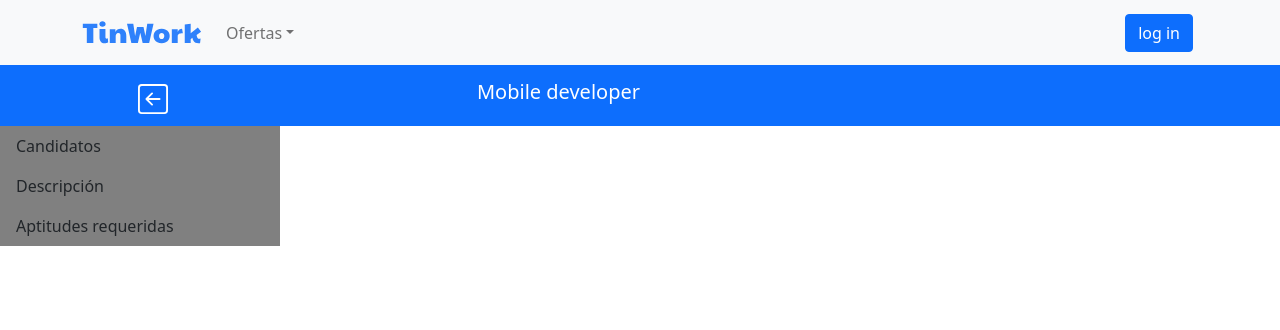
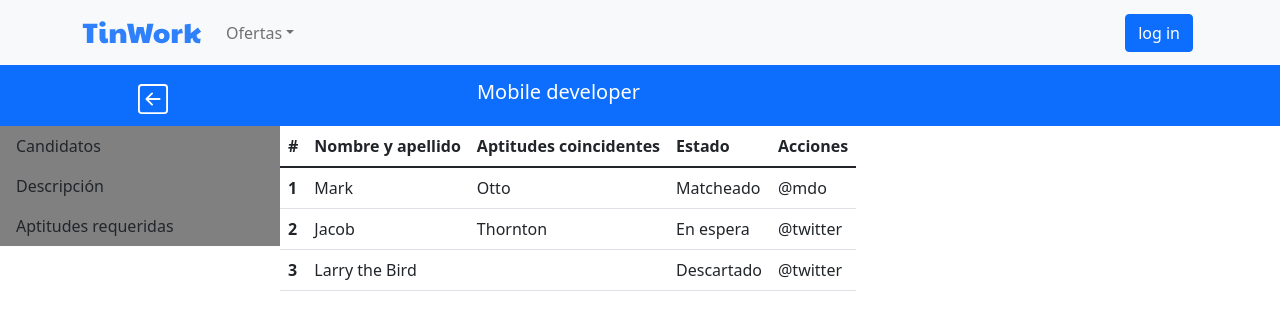
Before and after one commit to Proyecto-Final-Frre/TinWork, a React (Create React App) app: page /candidates in a window 1280 px wide. Shown: the top 330 px of the page. Built offline with nearby package versions, Linux system fonts and the light colour scheme; no server answers.

Commit message:
se agrega tabla para mostrar información de candidatos

```diff
--- a/src/components/Candidates/index.js
+++ b/src/components/Candidates/index.js
@@ -13,7 +13,7 @@ const Candidates = () => {
       <Card.Title>Mobile developer</Card.Title>
     </div>
    </nav>
-   <div >
+   <div class="container-sidebar" >
    <ul class="nav nav-pills flex-column mb-auto">
       <li class="nav-item">
         <a href="#" class="nav-link link-dark" >
@@ -36,7 +36,43 @@ const Candidates = () => {
 
 
     </ul>
+    <div>
+    <table class="table">
+  <thead>
+    <tr>
+      <th scope="col">#</th>
+      <th scope="col">Nombre y apellido</th>
+      <th scope="col">Aptitudes coincidentes</th>
+      <th scope="col">Estado</th>
+      <th scope="col">Acciones</th>
+    </tr>
+  </thead>
+  <tbody>
+    <tr>
+      <th scope="row">1</th>
+      <td>Mark</td>
+      <td>Otto</td>
+      <td>Matcheado</td>
+      <td>@mdo</td>
+    </tr>
+    <tr>
+      <th scope="row">2</th>
+      <td>Jacob</td>
+      <td>Thornton</td>
+      <td>En espera</td>
+      <td>@twitter</td>
+    </tr>
+    <tr>
+      <th scope="row">3</th>
+      <td colspan="2">Larry the Bird</td>
+      <td>Descartado</td>
+      <td>@twitter</td>
+    </tr>
+  </tbody>
+</table>
    </div>
+   </div>
+
    </div>
 
 
--- a/src/components/Candidates/style.css
+++ b/src/components/Candidates/style.css
@@ -20,3 +20,12 @@
    width: 280px;
 
 }
+
+.container-sidebar{
+    display: flex;
+
+}
+
+.table{
+    width: 350%;
+}
```
